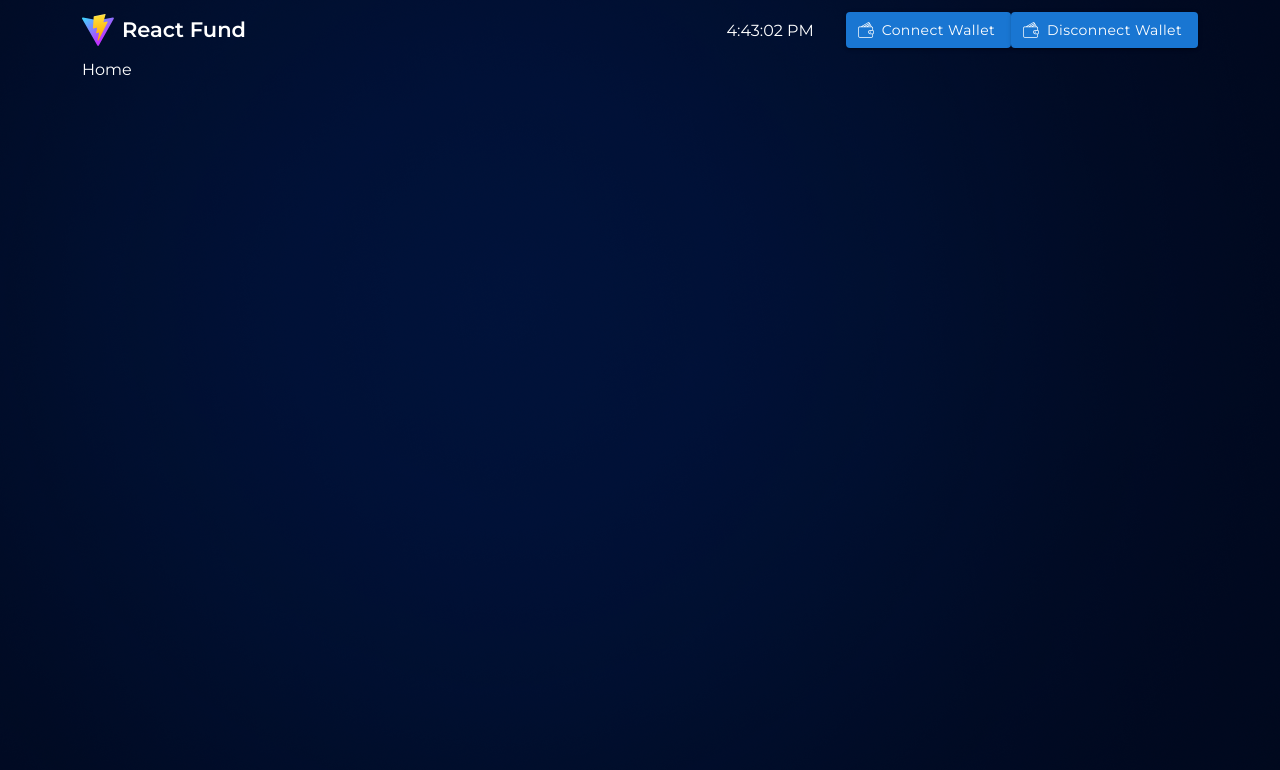
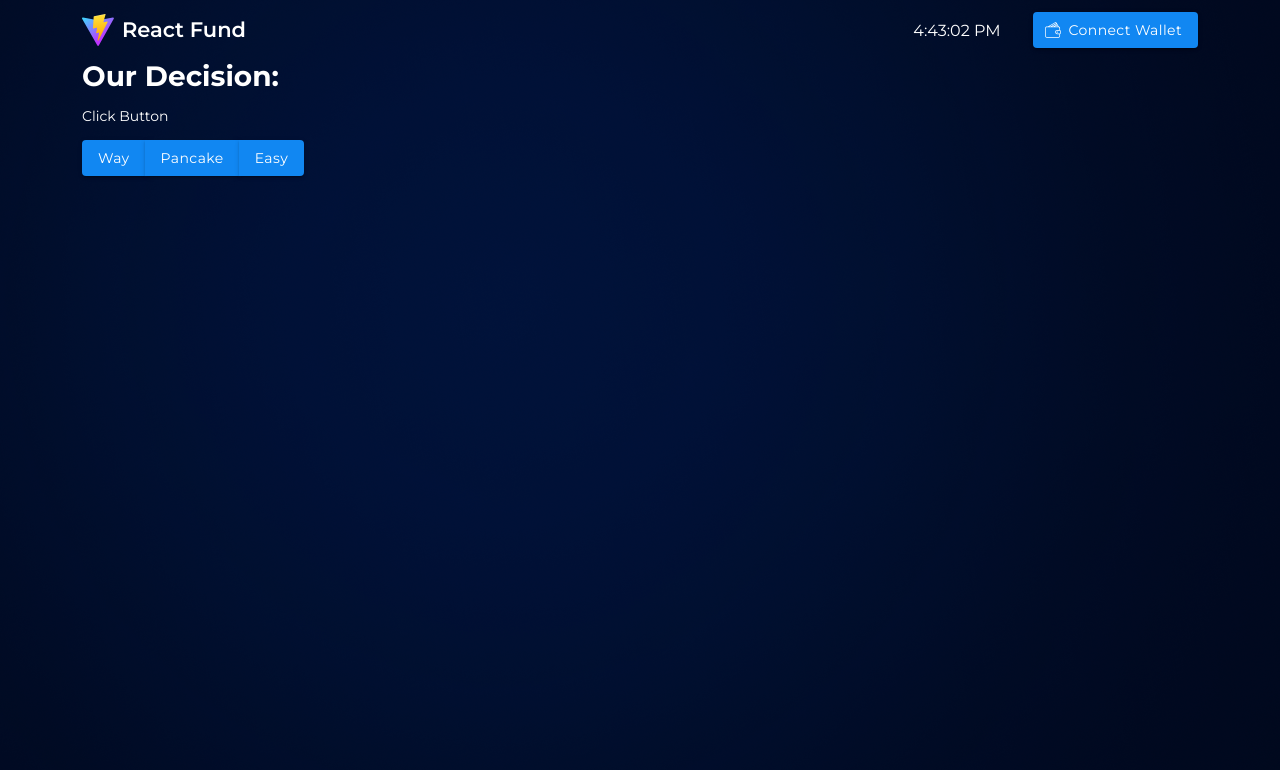
Before and after one commit to Swilsakov/react-fund-project, a React (Vite) app: page / in a window 1280 px wide. Shown: the top 770 px of the page. Built offline with nearby package versions, Linux system fonts and the light colour scheme.

Commit message:
some updates and fix files

```diff
--- a/src/app/App.tsx
+++ b/src/app/App.tsx
@@ -1,10 +1,14 @@
 import RootLayout from "@/layouts/RootLayout/RootLayout";
 import { AppRoutes } from "../routes/AppRoutes";
+import { ThemeProvider } from "@mui/material/styles";
+import themeApp from "./theme/Theme";
 
 export const App = () => {
   return (
-    <RootLayout>
-      <AppRoutes />
-    </RootLayout>
+    <ThemeProvider theme={themeApp}>
+      <RootLayout>
+        <AppRoutes />
+      </RootLayout>
+    </ThemeProvider>
   );
 };
--- /dev/null
+++ b/src/app/theme/Theme.tsx
@@ -0,0 +1,14 @@
+import { createTheme } from "@mui/material/styles";
+
+const themeApp = createTheme({
+  palette: {
+    primary: {
+      main: "#1187f2",
+    },
+    secondary: {
+      main: "#419e6a",
+    },
+  },
+});
+
+export default themeApp;
--- /dev/null
+++ b/src/entities/data.ts
@@ -0,0 +1,9 @@
+type ContentArrayType = {
+  [key: string]: string;
+};
+
+export const contentArray: ContentArrayType = {
+  way: "lorem la la la",
+  easy: "easy pease lemon squeeze",
+  pancake: "pancake is so tasty",
+};
--- /dev/null
+++ b/src/features/TextSection/TextSection.tsx
@@ -0,0 +1,51 @@
+import { contentArray } from "@/entities/data";
+import { ButtonUI } from "@/shared/ui/Button";
+import { TypographyUI } from "@/shared/ui/Typography";
+import { ButtonGroup } from "@mui/material";
+import { useState } from "react";
+import styled from "styled-components";
+
+const StyledTextSection = styled.section`
+  display: flex;
+  flex-direction: column;
+  gap: 12px;
+`;
+
+const TextSection = () => {
+  const [contentType, setContentType] = useState("");
+  const handleClick = (type: string) => {
+    setContentType(type);
+  };
+
+  return (
+    <StyledTextSection>
+      <TypographyUI.H3>Our Decision:</TypographyUI.H3>
+      {!contentType && <TypographyUI.Span>Click Button</TypographyUI.Span>}
+      {contentType && (
+        <TypographyUI.Span>{contentArray[contentType]}</TypographyUI.Span>
+      )}
+      <ButtonGroup>
+        <ButtonUI
+          onClick={() => handleClick("way")}
+          isActive={contentType === "way"}
+        >
+          Way
+        </ButtonUI>
+        <ButtonUI
+          onClick={() => handleClick("pancake")}
+          isActive={contentType === "pancake"}
+        >
+          Pancake
+        </ButtonUI>
+        <ButtonUI
+          onClick={() => handleClick("easy")}
+          isActive={contentType === "easy"}
+        >
+          Easy
+        </ButtonUI>
+      </ButtonGroup>
+    </StyledTextSection>
+  );
+};
+
+export default TextSection;
--- a/src/layouts/RootLayout/RootLayout.tsx
+++ b/src/layouts/RootLayout/RootLayout.tsx
@@ -1,7 +1,7 @@
 import { type ReactNode } from "react";
 import styled from "styled-components";
 
-const RootLayoutWrapper = styled.main`
+const RootLayoutWrapper = styled.div`
   width: 100%;
   min-height: 100vh;
   background: no-repeat url("/ellipse1.png");
--- a/src/pages/Home/Home.tsx
+++ b/src/pages/Home/Home.tsx
@@ -1,16 +1,19 @@
+import TextSection from "@/features/TextSection/TextSection";
 import Header from "@/widgets/Header/Header";
 import styled from "styled-components";
 
-const HomePage = styled.main`
+const StyledHomePageMain = styled.main`
   display: flex;
   flex-direction: column;
 `;
 
 export const Home = () => {
   return (
-    <HomePage>
+    <>
       <Header />
-      Home
-    </HomePage>
+      <StyledHomePageMain>
+        <TextSection />
+      </StyledHomePageMain>
+    </>
   );
 };
--- a/src/shared/ui/Button/Button.tsx
+++ b/src/shared/ui/Button/Button.tsx
@@ -8,15 +8,22 @@ interface ButtonUIProps {
   children: ReactNode;
   img?: ReactNode;
   onClick?: () => void;
+  isActive?: boolean;
 }
 
-export const ButtonUI = ({ children, img, onClick }: ButtonUIProps) => {
+export const ButtonUI = ({
+  children,
+  img,
+  onClick,
+  isActive,
+}: ButtonUIProps) => {
   return (
     <Button
       variant="contained"
       className={styles.btn}
       startIcon={img}
       onClick={onClick}
+      color={!isActive ? "primary" : "secondary"}
     >
       <TypographyUI.Span>{children}</TypographyUI.Span>
     </Button>
--- a/src/shared/ui/Button/styles.module.scss
+++ b/src/shared/ui/Button/styles.module.scss
@@ -1,8 +1,7 @@
 .btn {
+  width: max-content;
   display: flex;
   align-items: center;
-
-  background-color: #1187f2;
 
   font-family: "Montserrat", sans-serif;
   text-transform: none !important;
--- a/src/widgets/Header/Header.tsx
+++ b/src/widgets/Header/Header.tsx
@@ -32,10 +32,14 @@ const MenuItem = styled.li`
 `;
 
 const Header = () => {
-  const [content, setContent] = useState("");
+  const [isConnectWallet, setIsConnectWallet] = useState(false);
 
-  const handleClick = (type: string) => {
-    setContent(type);
+  const handleConnect = () => {
+    setIsConnectWallet(true);
+  };
+
+  const handleDisconnect = () => {
+    setIsConnectWallet(false);
   };
 
   return (
@@ -44,24 +48,24 @@ const Header = () => {
         <Logo />
         <TypographyUI.H4>React Fund</TypographyUI.H4>
       </LogoBlock>
-      {content}
       <MenuList>
         <MenuItem>
           <CurrentTime />
         </MenuItem>
+
+        {isConnectWallet && <>0x42dED9d615328665b04918D0eAb2D1ED57e473b1</>}
+
         <MenuItem>
-          <ButtonUI
-            onClick={() => handleClick("Connected")}
-            img={<WalletIcon />}
-          >
-            Connect Wallet
-          </ButtonUI>
-          <ButtonUI
-            onClick={() => handleClick("Disconnected")}
-            img={<WalletIcon />}
-          >
-            Disconnect Wallet
-          </ButtonUI>
+          {!isConnectWallet && (
+            <ButtonUI onClick={() => handleConnect()} img={<WalletIcon />}>
+              Connect Wallet
+            </ButtonUI>
+          )}
+          {isConnectWallet && (
+            <ButtonUI onClick={() => handleDisconnect()} img={<WalletIcon />}>
+              Disconnect Wallet
+            </ButtonUI>
+          )}
         </MenuItem>
       </MenuList>
     </HeaderWrapper>
```
